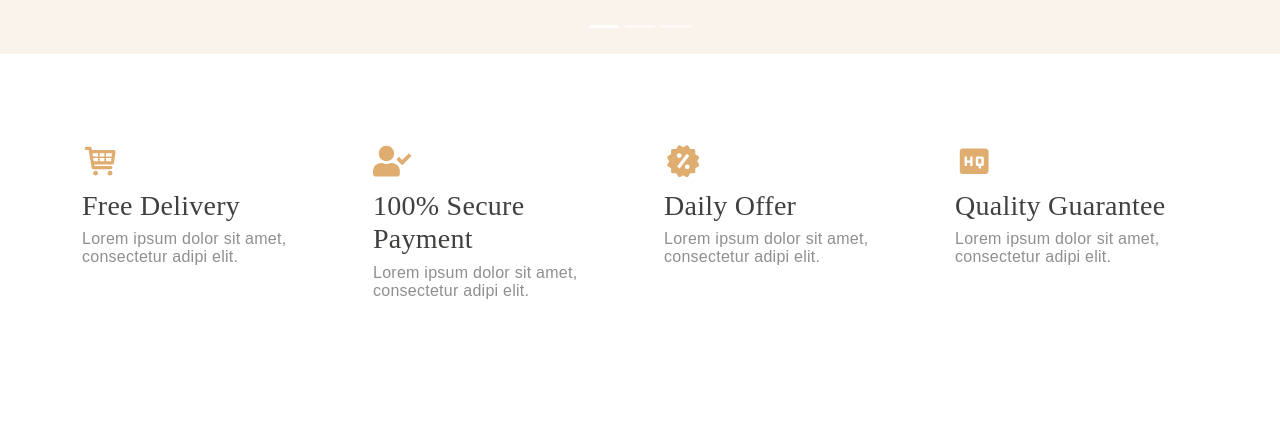
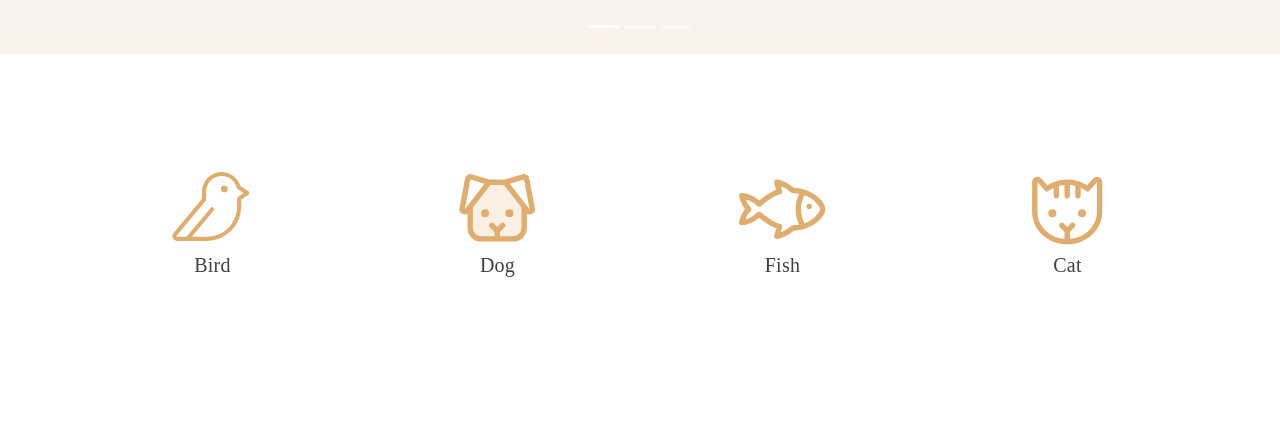
Before and after one commit to MuhammedSafvanMP/petFood_E-Commerce, a React (Vite) app: page / in a window 1280 px wide. Shown: the part 699-1130 px from the top of the page. Built offline with nearby package versions, Linux system fonts and the light colour scheme.

Commit message:
added catogaries component

```diff
--- /dev/null
+++ b/src/components/Catogaries.jsx
@@ -0,0 +1,41 @@
+import React from 'react'
+import { PiBirdLight } from "react-icons/pi";
+import { PiDogDuotone } from "react-icons/pi";
+import { IoFishOutline } from "react-icons/io5";
+import { PiCat } from "react-icons/pi";
+
+export default function Catogories() {
+  return (
+    <section id="categories">
+    <div class="container my-3 py-5">
+      <div class="row my-5">
+
+        <div class="col text-center">
+          <a href="#" class="categories-item">
+          < PiBirdLight style={{fontSize: "5.4rem", color: '#DEAD6F'}}  />
+            <h5>Bird</h5>
+          </a>
+        </div>
+        <div class="col text-center">
+          <a href="#" class="categories-item">
+            <PiDogDuotone style={{fontSize: "5.4rem", color: '#DEAD6F'}} />
+            <h5>Dog </h5>
+          </a>
+        </div>
+        <div class="col text-center">
+          <a href="#" class="categories-item">
+          <IoFishOutline style={{fontSize: "5.4rem", color: '#DEAD6F'}} />
+            <h5>Fish </h5>
+          </a>
+        </div>
+        <div class="col text-center">
+          <a href="#" class="categories-item">
+          <PiCat style={{fontSize: "5.4rem", color: '#DEAD6F'}} />
+            <h5>Cat </h5>
+          </a>
+        </div>
+      </div>
+    </div>
+  </section>
+  )
+}
--- a/src/pages/Home.jsx
+++ b/src/pages/Home.jsx
@@ -1,6 +1,7 @@
 import React from 'react'
 import { Routes, Route } from 'react-router-dom'
 import Carousal from '../components/Carousel'
+import Catogories from '../components/Catogaries'
 
 export default function Home() {
   return (
@@ -9,7 +10,10 @@ export default function Home() {
         <Route
           path="/"
           element={
-            <Carousal />
+              <>
+              <Carousal />
+              <Catogories />
+            </>
           }
         />
       </Routes>
```
